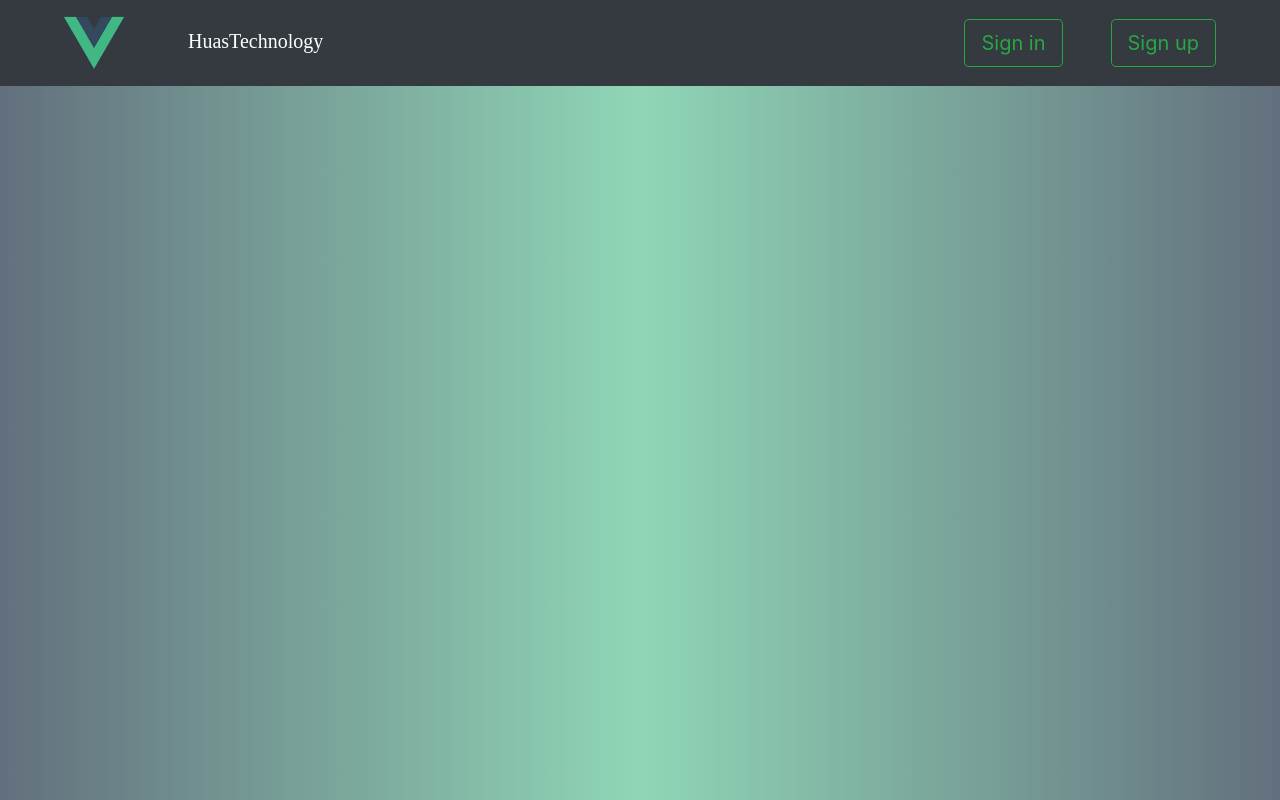
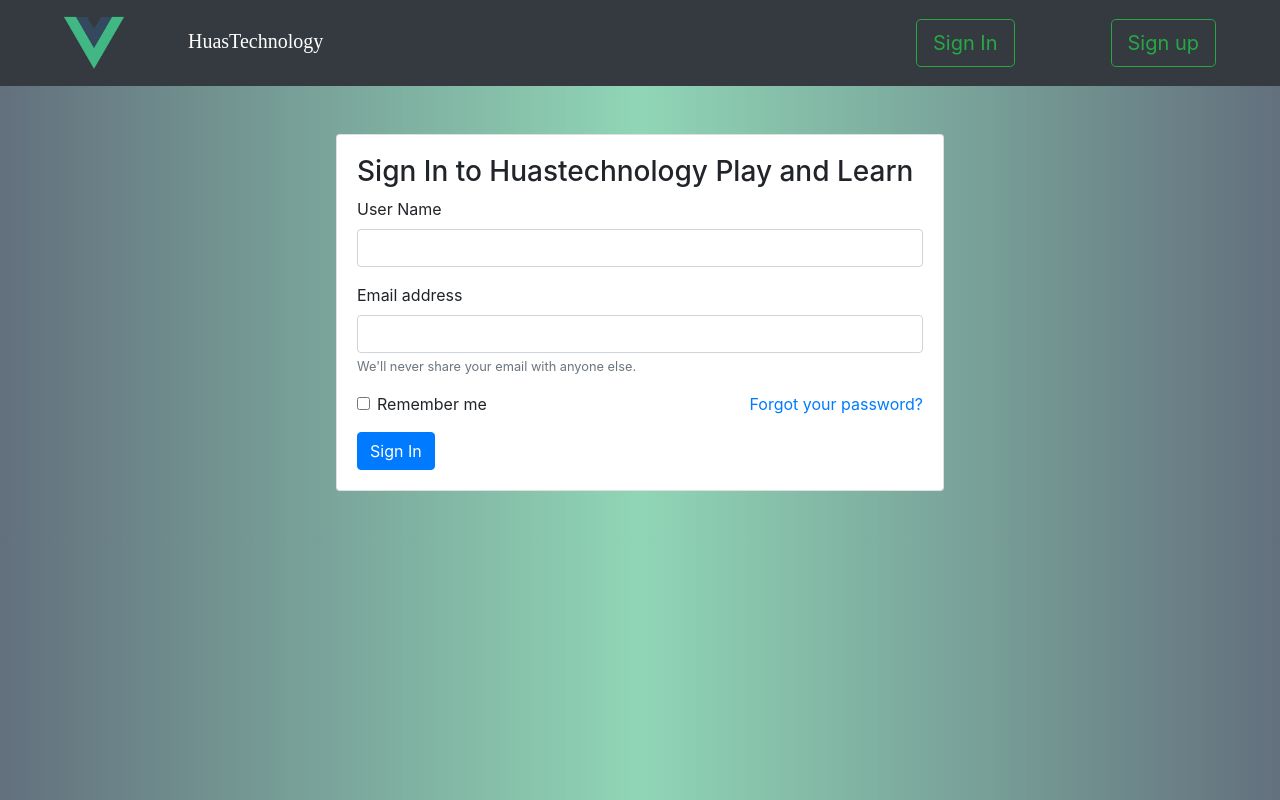
Before and after one commit to vicenteyah/interactive-book-Vuejs, a Vue app: page /SignIn in a window 1280 px wide. Built offline with nearby package versions, Linux system fonts and the light colour scheme.

Commit message:
Se agrego el componente SignIn

```diff
--- a/src/App.vue
+++ b/src/App.vue
@@ -7,7 +7,7 @@
         <a class="navbar-brand mx-3 my-2">HuasTechnology</a>
       </a>
       <form class="form-inline my-2 my-lg-0">
-        <button class="btn btn-outline-success btn-lg my-2 mx-0" type="submit">Sign in</button>
+        <router-link class="btn btn-outline-success btn-lg my-2 mx-5" to="/SignIn">Sign In</router-link>
         <router-link class="btn btn-outline-success btn-lg my-2 mx-5" to="/SignUp">Sign up</router-link>
       </form>
     </nav>
--- a/src/components/SignIn.vue
+++ b/src/components/SignIn.vue
@@ -0,0 +1,37 @@
+<template>
+<div class="container">
+<div class="row my-5">
+    <div class="col-sm">
+
+    </div>
+<div class="card"  style="width: 38rem;">
+  <div class="card-body">
+      <h3>Sign In to Huastechnology Play and Learn</h3>
+    <form>
+        <div class="form-group">
+            <label for="exampleInputUserName">User Name</label>
+            <input type="UserName" class="form-control" id="exampleInputUserName" aria-describedby="UserNamelHelp">
+        </div>
+        <div class="form-group">
+            <label for="exampleInputEmail1">Email address</label>
+            <input type="email" class="form-control" id="exampleInputEmail1" aria-describedby="emailHelp">
+            <small id="emailHelp" class="form-text text-muted">We'll never share your email with anyone else.</small>
+        </div>
+        <div class="float-right">
+            <a href="">Forgot your password?</a>
+        </div>
+        <div class="form-group form-check">
+            <input type="checkbox" class="form-check-input" id="exampleCheck1">
+            <label class="form-check-label" for="exampleCheck1">Remember me</label>
+        </div>
+
+        <button type="submit" class="btn btn-primary">Sign In</button>
+    </form>
+  </div>
+</div>
+    <div class="col-sm">
+
+    </div>
+</div>
+</div>
+</template>
--- a/src/router/index.js
+++ b/src/router/index.js
@@ -2,6 +2,7 @@
 import VueRouter from 'vue-router'
 import Home from '../views/Home.vue'
 import SignUp from '../components/SignUp.vue'
+import SignIn from '../components/SignIn.vue'
 
 Vue.use(VueRouter)
 
@@ -23,6 +24,11 @@
     path: '/SignUp',
     name: 'SignUp',
     component: SignUp
+  },
+  {
+    path: '/SignIn',
+    name: 'SignIn',
+    component: SignIn
   }
 ]
 
```
